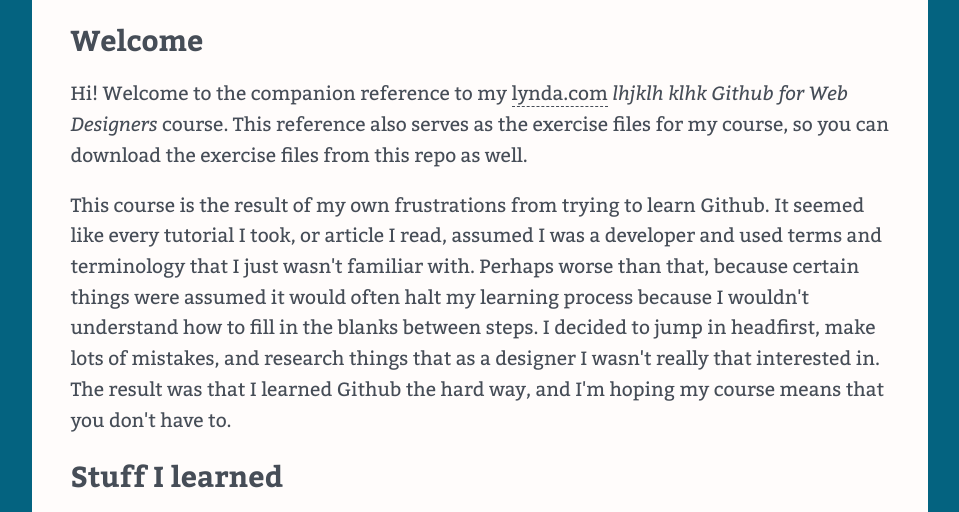
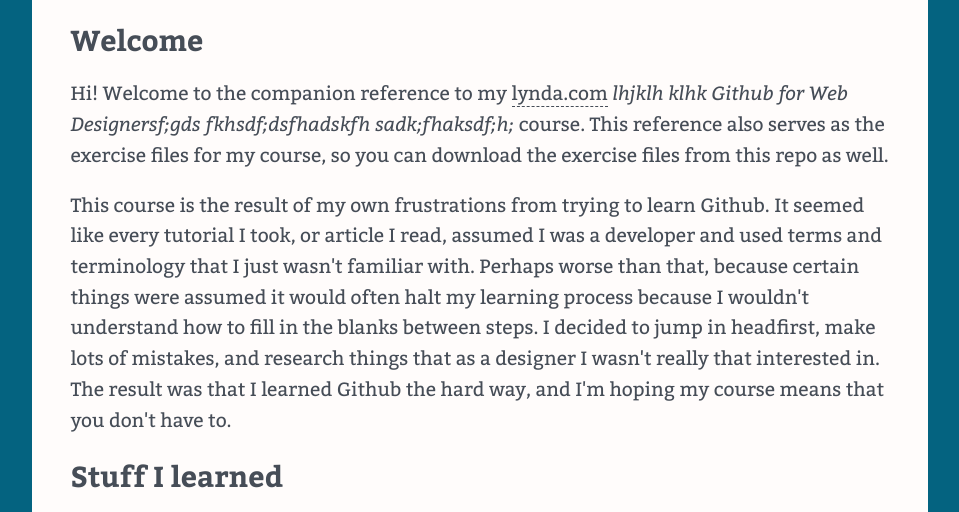
Before and after one commit to LibbyAnn83/Github-for-web-designers, a plain HTML site: page index.html in a window 1280 px wide. Shown: the part 229-741 px from the top of the page, without its empty margins (160-1119 px from the left). Drawn offline with nearby package versions, Linux system fonts and the light colour scheme.

Commit message:
Update index.html

```diff
--- a/index.html
+++ b/index.html
@@ -26,7 +26,7 @@
     </nav>
     <main>
     <h2>Welcome</h2>
-    <p>Hi! Welcome to the companion reference to my <a href="http://www.lynda.com" title="lynda.com">lynda.com</a> <em>lhjklh klhk Github for Web Designers</em> course. This reference also serves as the exercise files for my course, so you can download the exercise files from this repo as well.</p>
+    <p>Hi! Welcome to the companion reference to my <a href="http://www.lynda.com" title="lynda.com">lynda.com</a> <em>lhjklh klhk Github for Web Designersf;gds fkhsdf;dsfhadskfh sadk;fhaksdf;h;</em> course. This reference also serves as the exercise files for my course, so you can download the exercise files from this repo as well.</p>
     <p>This course is the result of my own frustrations from trying to learn Github. It seemed like every tutorial I took, or article I read, assumed I was a developer and used terms and terminology that I just wasn't familiar with. Perhaps worse than that, because certain things were assumed it would often halt my learning process because I wouldn't understand how to fill in the blanks between steps. I decided to jump in headfirst, make lots of mistakes, and research things that as a designer I wasn't really that interested in. The result was that I learned Github the hard way, and I'm hoping my course means that you don't have to.</p>
     <h2>Stuff I learned</h2>
     <p>Whenever I learn something new I have those &quot;aha&rdquo; moments where I break through the murk into moments of clarity. In addition to the reference and glossary that you&rsquo;ll find here I wanted to list some of the concepts that I found really important when learning Github.</p>
```
